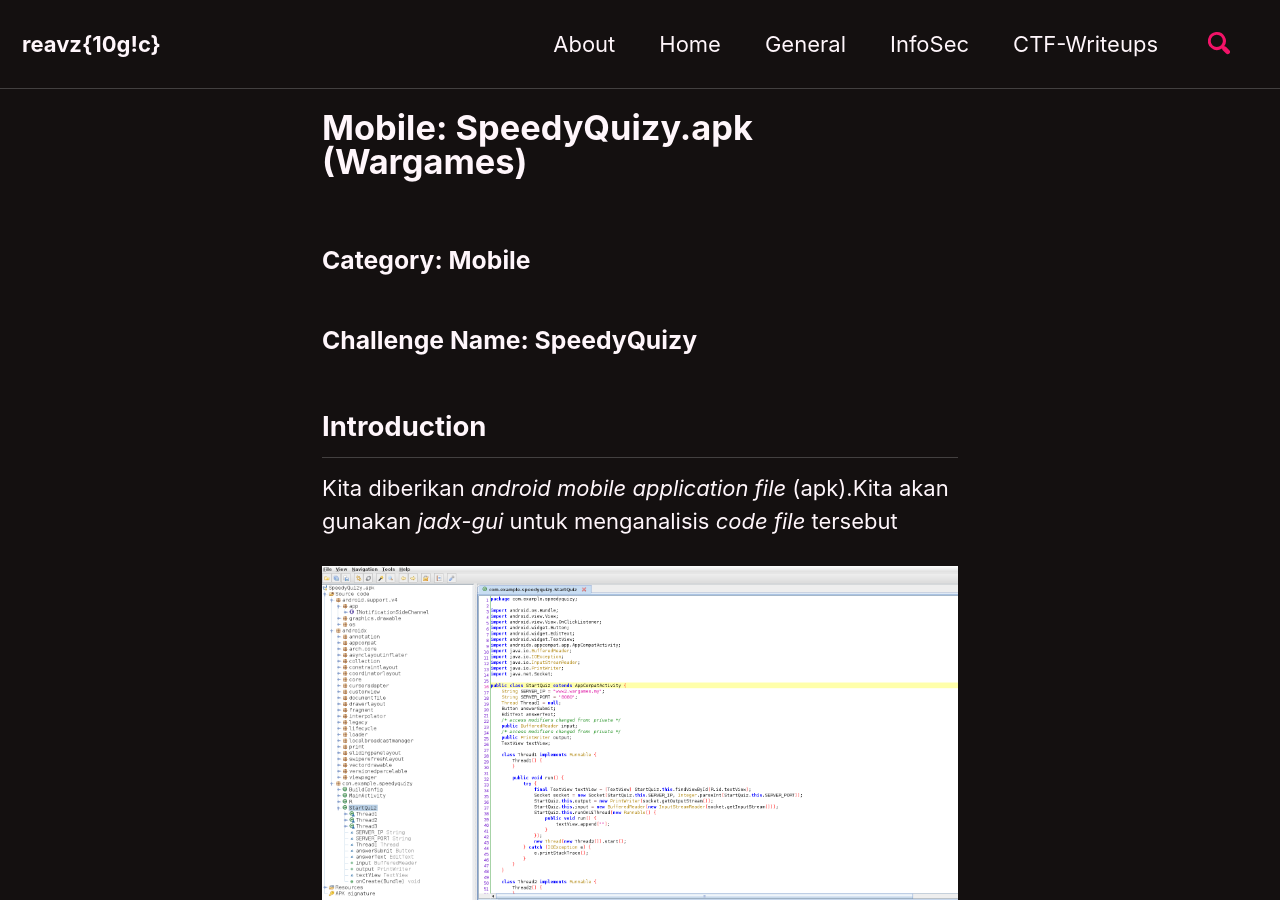
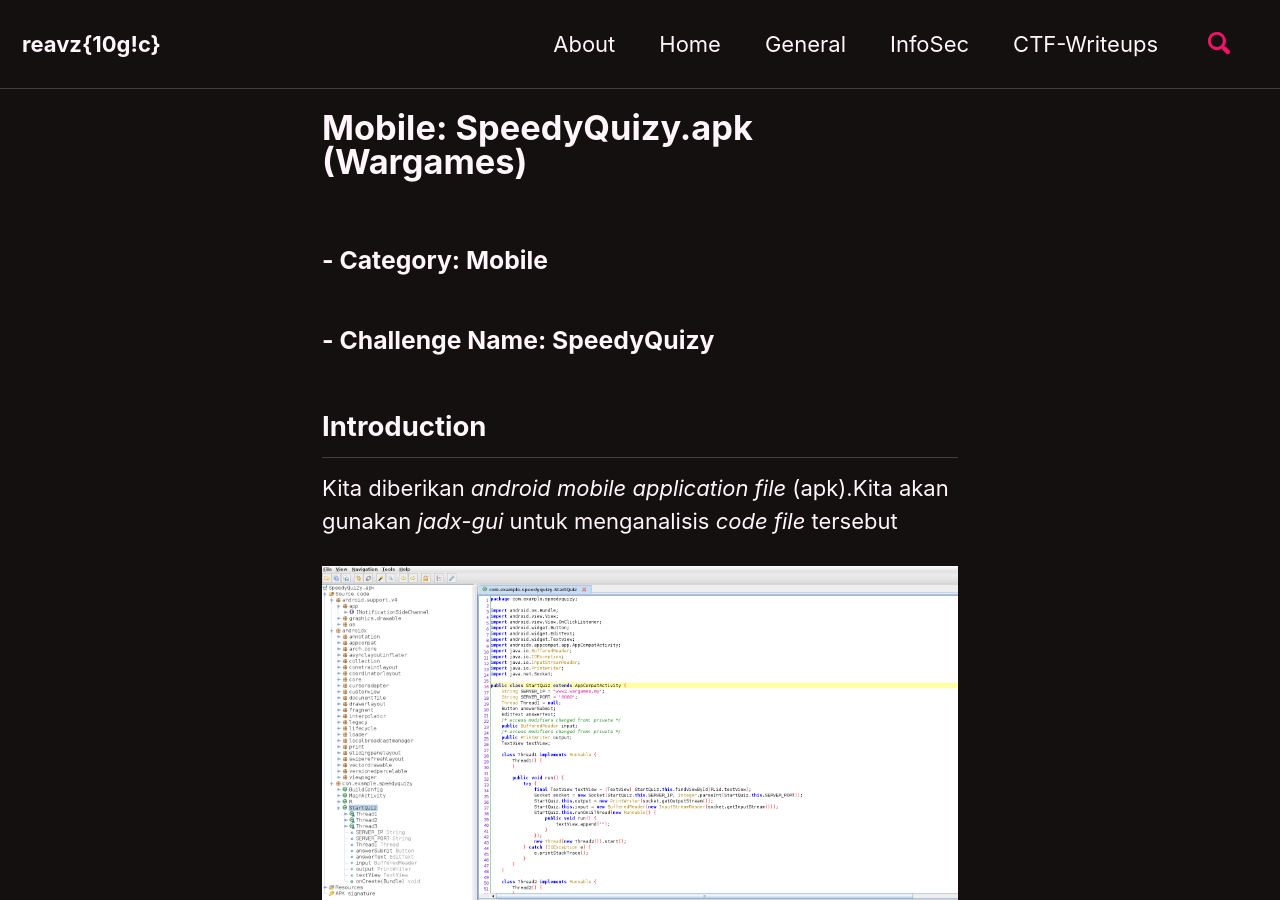
Before and after one commit to faridarif/faridarif.github.io, a Jekyll site: the page built from _posts/2020-12-06-CTF-speedyquizy.md, in a window 1280 px wide and 900 px high. Built offline with Jekyll 4.4.1, drawn with Linux system fonts in a browser that asks for light colours; cached includes are drawn as plain includes; some of the changed text lies outside the part shown.

```diff
--- a/_posts/2020-12-06-CTF-speedyquizy.md
+++ b/_posts/2020-12-06-CTF-speedyquizy.md
@@ -6,9 +6,9 @@ permalink: /ctf-writeups/speedyquizy-wgmy/
 tags: [Hacking, CTF]
 ---
 
-### Category: Mobile
+### - Category: Mobile
 
-### Challenge Name: SpeedyQuizy
+### - Challenge Name: SpeedyQuizy
 
 ## Introduction
 
@@ -79,4 +79,4 @@ with socket.socket(socket.AF_INET, socket.SOCK_STREAM) as s:
 
 - wgmy{418b3ea849ff3b93def86cfbc90440c1}
 
-### HAPPY HACKING
+### HAPPY HACKING !
```
